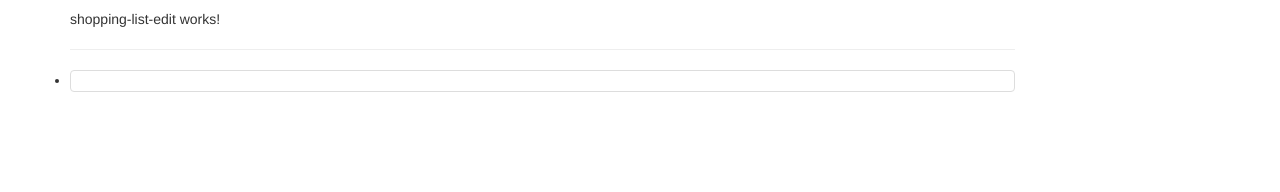
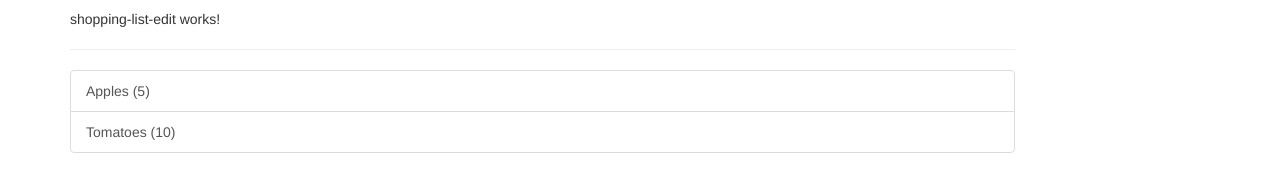
Before and after one commit to RemekGdansk/ng-complete-guide-project, an Angular app: page / in a window 1280 px wide. Shown: the part 310-502 px from the top of the page. Built offline with nearby package versions, Linux system fonts and the light colour scheme.

Commit message:
After S03L053

```diff
--- a/src/app/shopping-list/shopping-list.component.html
+++ b/src/app/shopping-list/shopping-list.component.html
@@ -3,7 +3,9 @@
     <app-shopping-list-edit></app-shopping-list-edit>
     <hr>
     <ul class="list-group">
-      <li><a class="list-group-item" style="cursor: pointer"></a></li>
+        <a class="list-group-item" style="cursor: pointer" *ngFor="let ingredient of ingredients">
+          {{ ingredient.name }} ({{ ingredient.amount }})
+        </a>
     </ul>
   </div>
 </div>
--- a/src/app/shopping-list/shopping-list.component.ts
+++ b/src/app/shopping-list/shopping-list.component.ts
@@ -1,4 +1,5 @@
 import { Component } from '@angular/core';
+import { Ingredient } from '../shared/ingredient.model';
 
 @Component({
   selector: 'app-shopping-list',
@@ -6,6 +7,9 @@
 })
 export class ShoppingListComponent {
 
-  ingredients = [];
+  ingredients: Ingredient[] = [
+    new Ingredient('Apples', 5),
+    new Ingredient('Tomatoes', 10)
+  ];
 
 }
```
